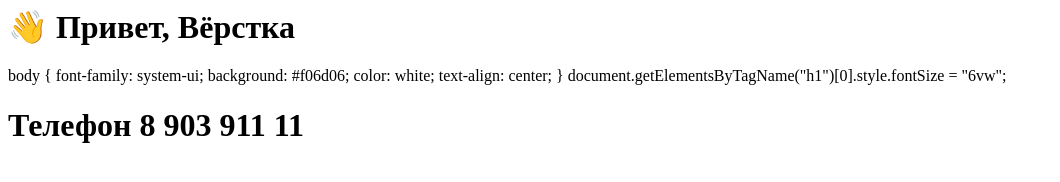
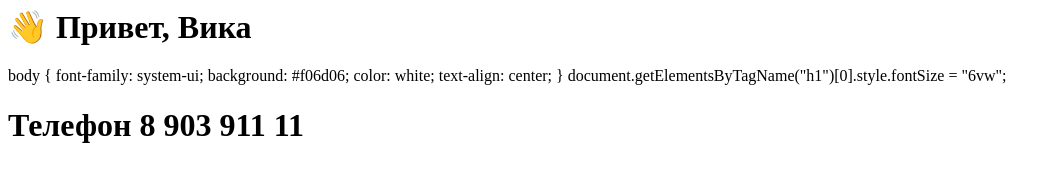
Before and after one commit to arseniykrause/tn, a plain HTML site: page index.html in a window 1280 px wide. Shown: the whole page, without its empty margins (0-1060 px from the left). Drawn offline with Linux system fonts and the light colour scheme.

Commit message:
Name changed

```diff
--- a/index.html
+++ b/index.html
@@ -1,4 +1,4 @@
-<h1>👋 Привет, Вёрстка</h1>
+<h1>👋 Привет, Вика</h1>
 body {
     font-family: system-ui;
     background: #f06d06;
```
